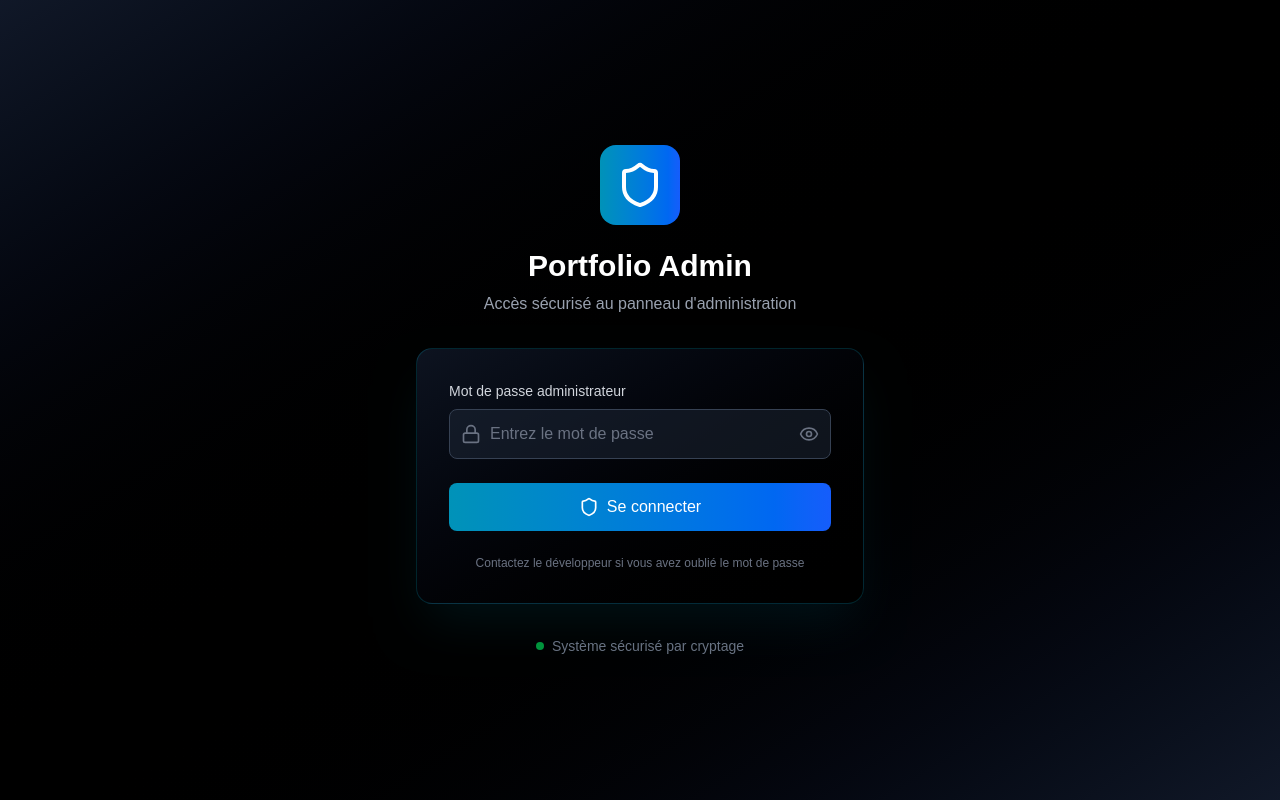
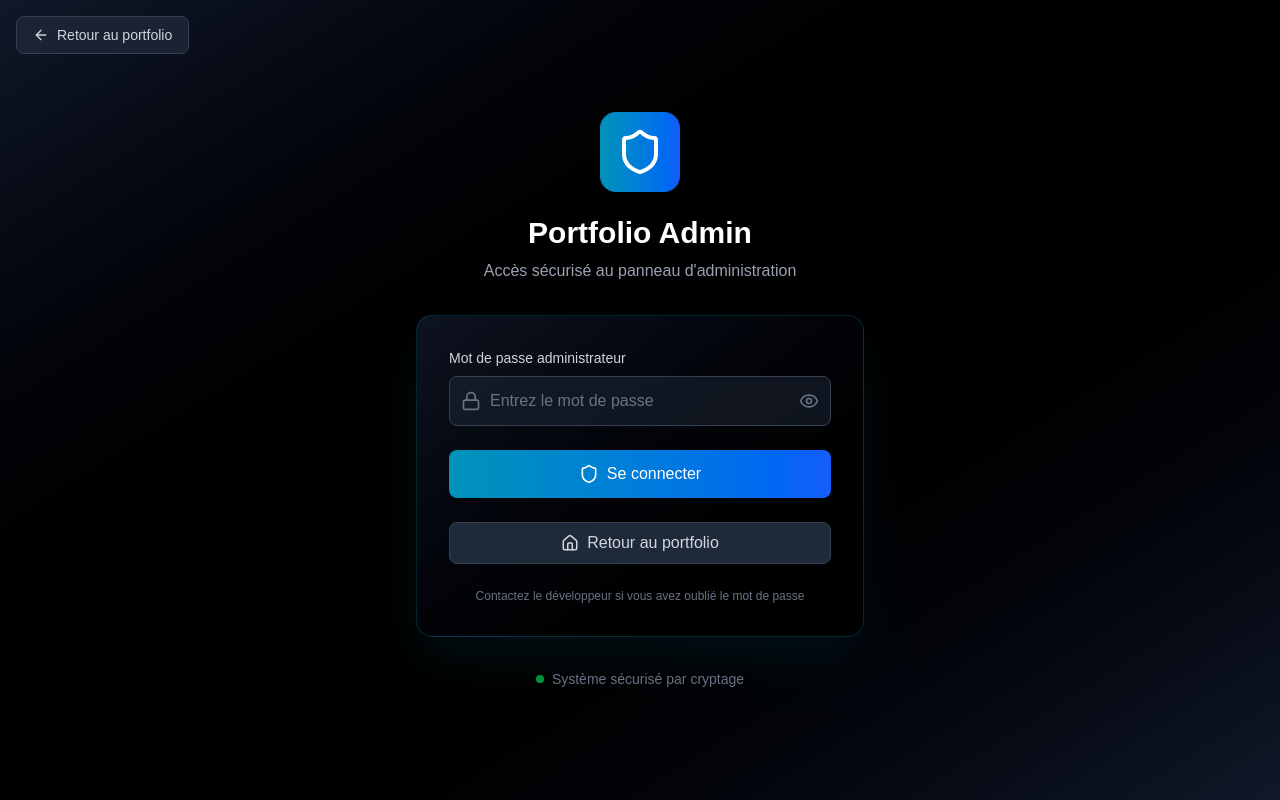
Before and after one commit to lefurher45/mon_portfolio, a Next.js app: page /admin in a window 1280 px wide. Built offline with nearby package versions, Linux system fonts and the light colour scheme.

Commit message:
Update home page content

```diff
--- a/app/admin/AdminLogin.jsx
+++ b/app/admin/AdminLogin.jsx
@@ -2,7 +2,7 @@
 
 import React, { useState, useEffect } from "react"
 import { useRouter } from "next/navigation"
-import { Shield, Lock, Eye, EyeOff } from "lucide-react"
+import { Shield, Lock, Eye, EyeOff, Home, ArrowLeft } from "lucide-react"
 
 export default function AdminLogin() {
   const router = useRouter()
@@ -12,7 +12,7 @@ export default function AdminLogin() {
   const [loading, setLoading] = useState(false)
 
   // Mot de passe administrateur (à changer)
-  const ADMIN_PASSWORD = "lol"
+  const ADMIN_PASSWORD = "mezerowalt"
 
   const handleLogin = (e) => {
     e.preventDefault()
@@ -66,6 +66,16 @@ export default function AdminLogin() {
 
   return (
     <div className="min-h-screen bg-gradient-to-br from-gray-900 via-black to-gray-900 flex items-center justify-center p-4">
+      {/* Bouton pour revenir à la page principale */}
+      <button
+        onClick={() => router.push("/")}
+        className="fixed top-4 left-4 px-4 py-2 bg-gray-800/80 hover:bg-gray-700/80 backdrop-blur-lg rounded-lg border border-gray-700 z-40 text-sm text-gray-300 hover:text-white transition-all flex items-center gap-2"
+        title="Retour à la page principale"
+      >
+        <ArrowLeft size={16} />
+        Retour au portfolio
+      </button>
+
       <div className="w-full max-w-md">
         <div className="text-center mb-8">
           <div className="inline-block p-4 bg-gradient-to-r from-cyan-600 to-blue-600 rounded-2xl mb-4">
@@ -128,6 +138,16 @@ export default function AdminLogin() {
               )}
             </button>
 
+            {/* Bouton alternative pour retourner à la page principale */}
+            <button
+              type="button"
+              onClick={() => router.push("/")}
+              className="w-full py-2 px-4 bg-gray-800 hover:bg-gray-700 text-gray-300 hover:text-white font-medium rounded-lg transition-all duration-300 flex items-center justify-center gap-2 border border-gray-700"
+            >
+              <Home size={18} />
+              Retour au portfolio
+            </button>
+
             <div className="text-center">
               <p className="text-xs text-gray-500">
                 Contactez le développeur si vous avez oublié le mot de passe
```
